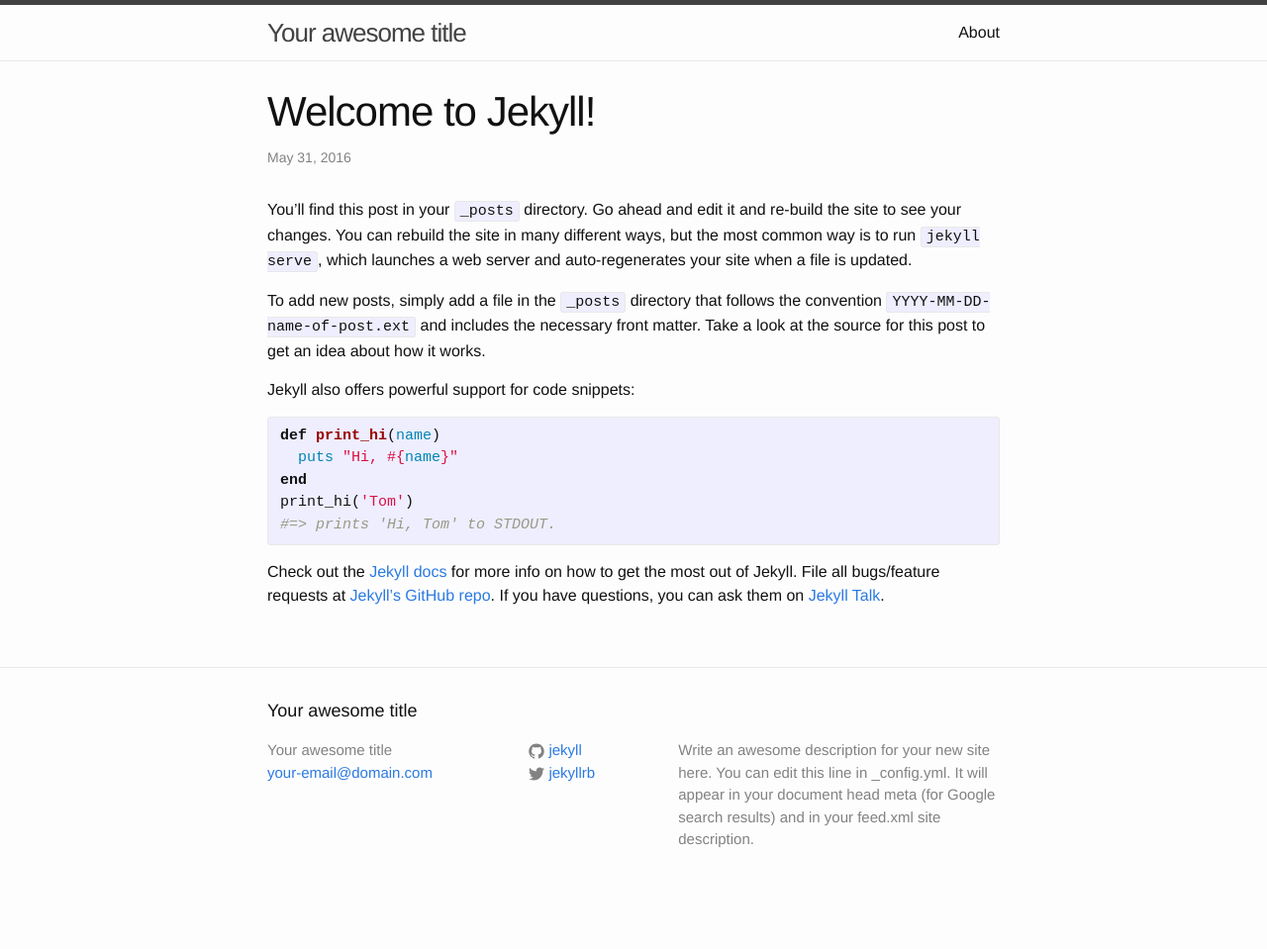
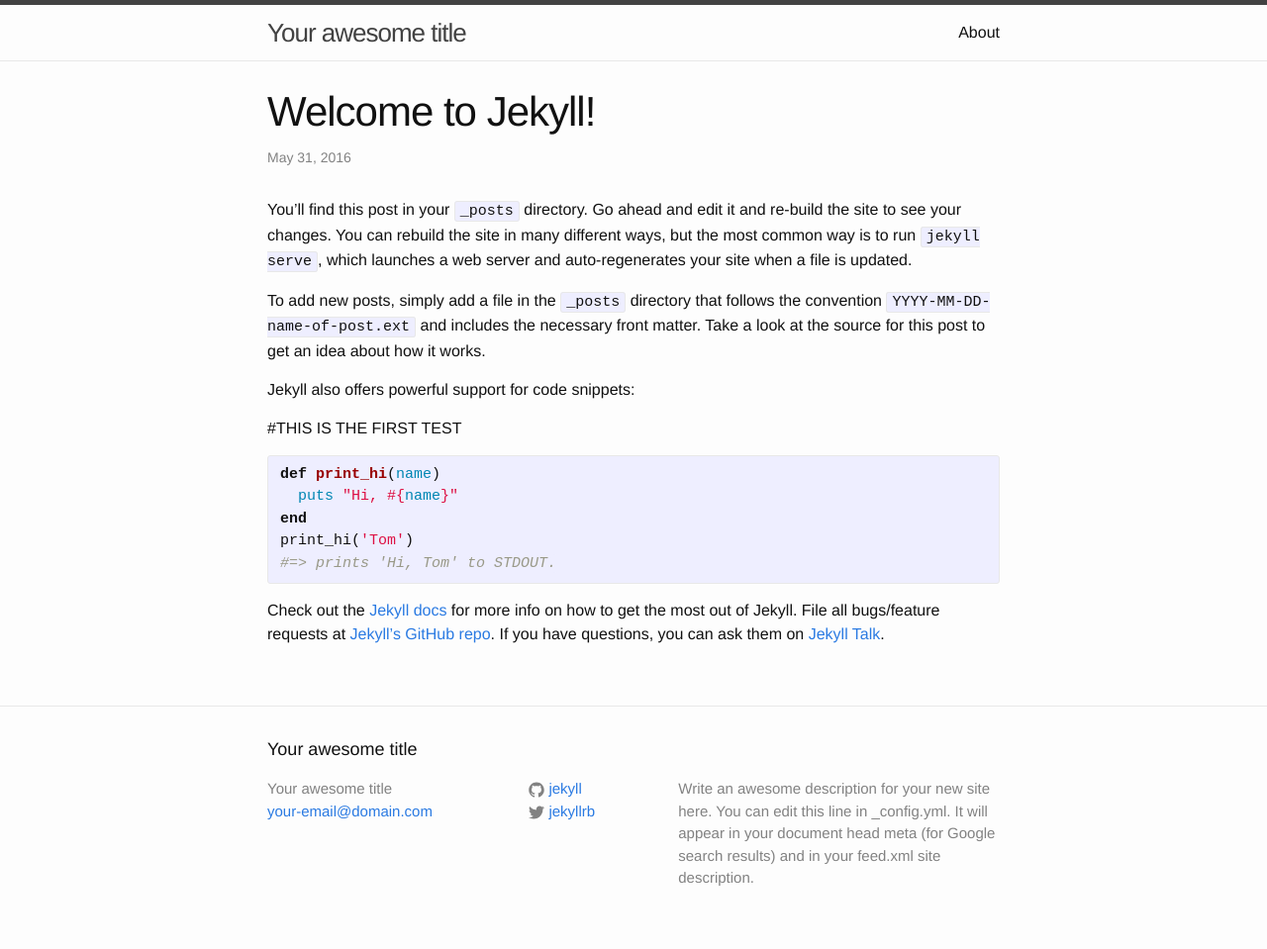
Before and after one commit to marcinzon/jekyll-test, a Jekyll site: the page built from _posts/2016-05-31-welcome-to-jekyll.markdown, in a window 1280 px wide. Shown: the whole page at 99% size. Built offline with Jekyll 4.4.1, drawn with Linux system fonts in a browser that asks for light colours; before the commit the page ends 920 px from its top, so only the background shows below that.

Commit message:
second commit test

```diff
--- a/_posts/2016-05-31-welcome-to-jekyll.markdown
+++ b/_posts/2016-05-31-welcome-to-jekyll.markdown
@@ -9,6 +9,9 @@ You’ll find this post in your `_posts` directory. Go ahead and edit it and re-
 To add new posts, simply add a file in the `_posts` directory that follows the convention `YYYY-MM-DD-name-of-post.ext` and includes the necessary front matter. Take a look at the source for this post to get an idea about how it works.
 
 Jekyll also offers powerful support for code snippets:
+
+
+#THIS IS THE FIRST TEST
 
 {% highlight ruby %}
 def print_hi(name)
```
